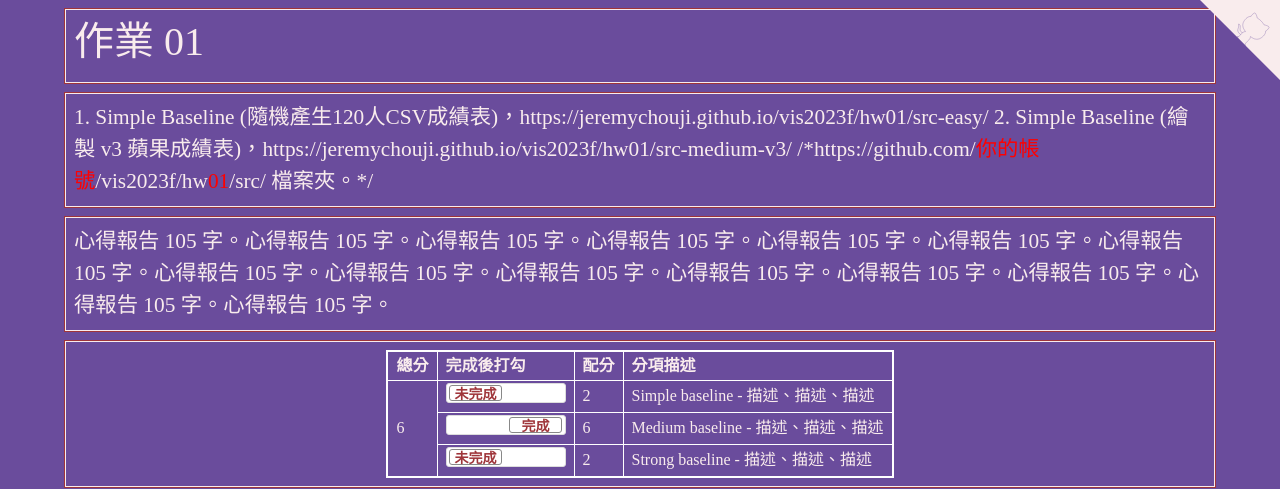
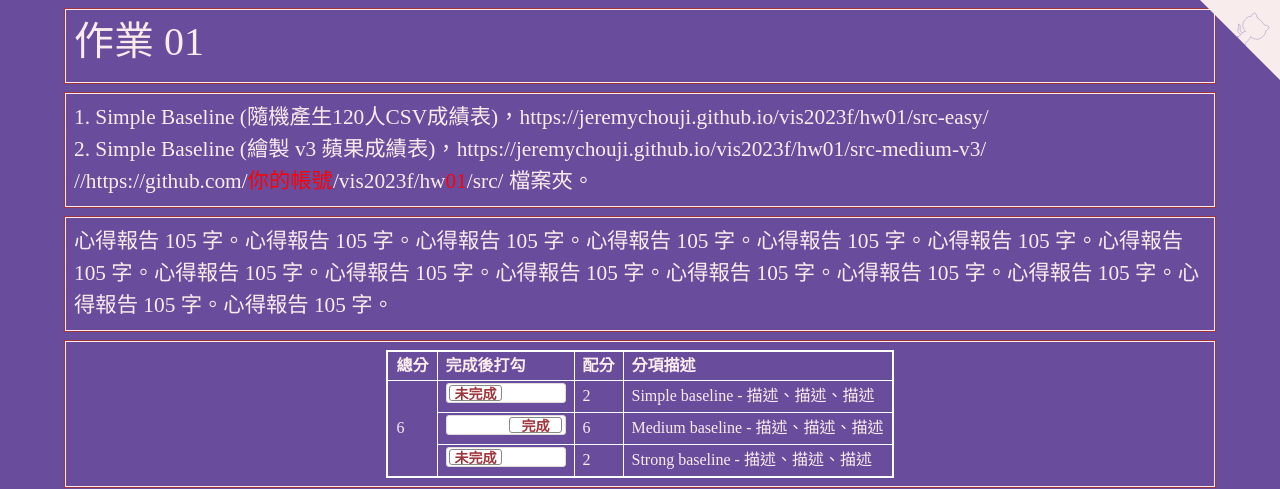
Before and after one commit to JeremyChouJI/vis2023f, a plain HTML site: page hw01/index.html in a window 1280 px wide. Shown: the top 489 px of the page. Drawn offline with nearby package versions, Linux system fonts and the light colour scheme.

Commit message:
Update index.html

```diff
--- a/hw01/index.html
+++ b/hw01/index.html
@@ -178,9 +178,9 @@
   <!-- ------------------------------------------------>
   <div class="row hw12">
     <div class="col-md-12 twenty">
-      1. Simple Baseline (隨機產生120人CSV成績表)，https://jeremychouji.github.io/vis2023f/hw01/src-easy/
-      2. Simple Baseline (繪製 v3 蘋果成績表)，https://jeremychouji.github.io/vis2023f/hw01/src-medium-v3/
-      /*https://github.com/<span style="color:red;">你的帳號</span>/vis2023f/hw<span style="color:red;">01</span>/src/ 檔案夾。*/
+      1. Simple Baseline (隨機產生120人CSV成績表)，https://jeremychouji.github.io/vis2023f/hw01/src-easy/<br>
+      2. Simple Baseline (繪製 v3 蘋果成績表)，https://jeremychouji.github.io/vis2023f/hw01/src-medium-v3/<br>
+      //https://github.com/<span style="color:red;">你的帳號</span>/vis2023f/hw<span style="color:red;">01</span>/src/ 檔案夾。
     </div>
   </div>
 
```
